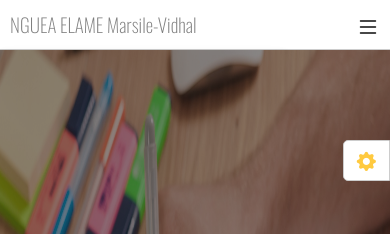
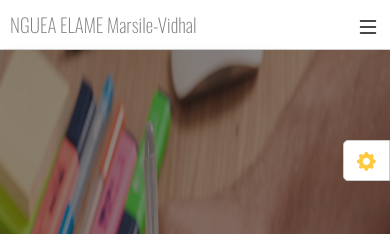
Before and after one commit to terravidhal/8-PORTFOLIO-1, a plain HTML site: page index.html in a window 390 px wide. Shown: the top 234 px of the page. Drawn offline with nearby package versions, Linux system fonts and the light colour scheme.

Commit message:
update_3

```diff
--- a/assets/css/about.css
+++ b/assets/css/about.css
@@ -156,7 +156,7 @@
     width: 85px;
 }
 .fun-fact-list{
-    box-shadow: 0px 2px 6px rgb(0 0 0/20%);
+    box-shadow: 0px 2px 6px rgb(0 0 0/50%);
     text-align: center;
     width: 110px;
     border-radius: 5px;
--- a/assets/css/home.css
+++ b/assets/css/home.css
@@ -1,24 +1,24 @@
 /*************** HOME **********************/
 
-.background-image-divider{
+.background{
   /*  background-image: url("/assets/images/home/home2.jpg");*/
   /*  background-size: cover;
     background-repeat: no-repeat; */
     left: 0;
     top: 0;
     width: 100%;
-    height: 100%;
+    height: 100vh;
     z-index: 5;
  }
-.background-image-divider img{
+/* .background-image-divider img{
     background-size: cover;
     background-repeat: no-repeat;
-  /*  left: 0;
-    top: 0; */
+    left: 0;
+    top: 0;
     width: 100%;
-    height: 100vh;
-  /* z-index: 5;*/
- }
+    height: 100%;
+   z-index: 5;
+ } */
 
  section#home{
     color: white;
@@ -79,7 +79,7 @@ span.title{
 
 @media screen and (max-width: 900px){
 
-   .background-image-divider{
+   .background{
       height: 111vh;
    }
    section#home{
--- a/assets/js/page.js
+++ b/assets/js/page.js
@@ -1,7 +1,8 @@
 /********** GESTION AFFICHAGE/MASQUAGE DES PAGES **************/
 
 /******** DECLARATION DES VARIABLES ************/
-var backgroundImage = document.getElementById("background");
+/*var backgroundImage = document.getElementById("background");*/
+var backgroundImage = document.querySelector(".background");
 var Menulists = document.querySelectorAll("ul.menu-lists li");
 var pages = document.querySelectorAll(".page");
 var asideLeft = document.getElementById("aside-left");
--- a/index.html
+++ b/index.html
@@ -62,9 +62,9 @@
              <div class="content-icon-settings">
                      <i class="bi bi-gear-fill absolute"></i>
              </div>
-             <div id="background" class="background-image-divider absolute">
-                 <img src="assets/images/home/home2.jpg" alt="home">
-             </div>
+             <img class="background absolute" src="assets/images/home/home2.jpg" alt="home">
+            <!--  <div id="background" class="background-image-divider ab5solute">
+             </div> -->
              <section id="home" class="relative page">
 
                      <div class="home-user-infos absolute center-element">
@@ -106,7 +106,7 @@
 
              </section>
              <section id="about-me" class="absolute page">
-                 <div class="section-title flex aic gap-10">
+                 <div class="section-title flex aic gap-20">
                      <h2  class="text-shadow">About Me</h2>
                      <p>Artist, Thinker, Creative Doer</p>
                  </div>
@@ -361,7 +361,7 @@
                  </div>
              </section>
              <section id="resume" class="absolute page">
-                <div class="section-title flex aic gap-10">
+                <div class="section-title flex aic gap-20">
                     <h2  class="text-shadow">Resume</h2>
                     <p>6 years of Experience</p>
                 </div>
@@ -524,7 +524,7 @@
                 </div>
              </section>
              <section id="portfolio" class="absolute page">
-                <div class="section-title flex aic gap-10">
+                <div class="section-title flex aic gap-20">
                     <h2  class="text-shadow">Portfolio</h2>
                     <p>My Best Works</p>
                 </div>
@@ -610,7 +610,7 @@
                 </div>
              </section>
              <section id="contact" class="absolute page">
-                <div class="section-title flex aic gap-10">
+                <div class="section-title flex aic gap-20">
                     <h2  class="text-shadow">Contact</h2>
                     <p>Get in Touch</p>
                 </div>
```
